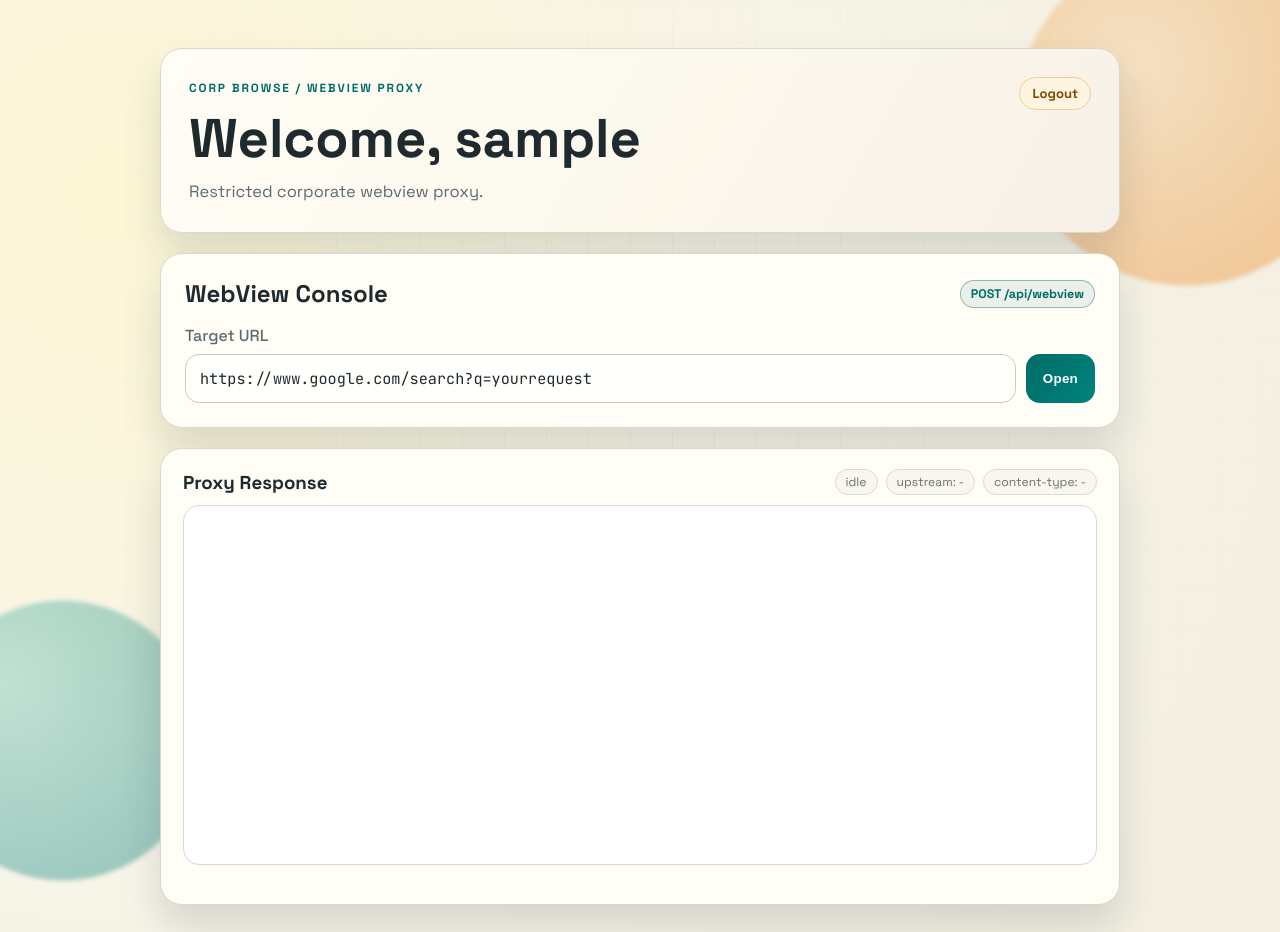
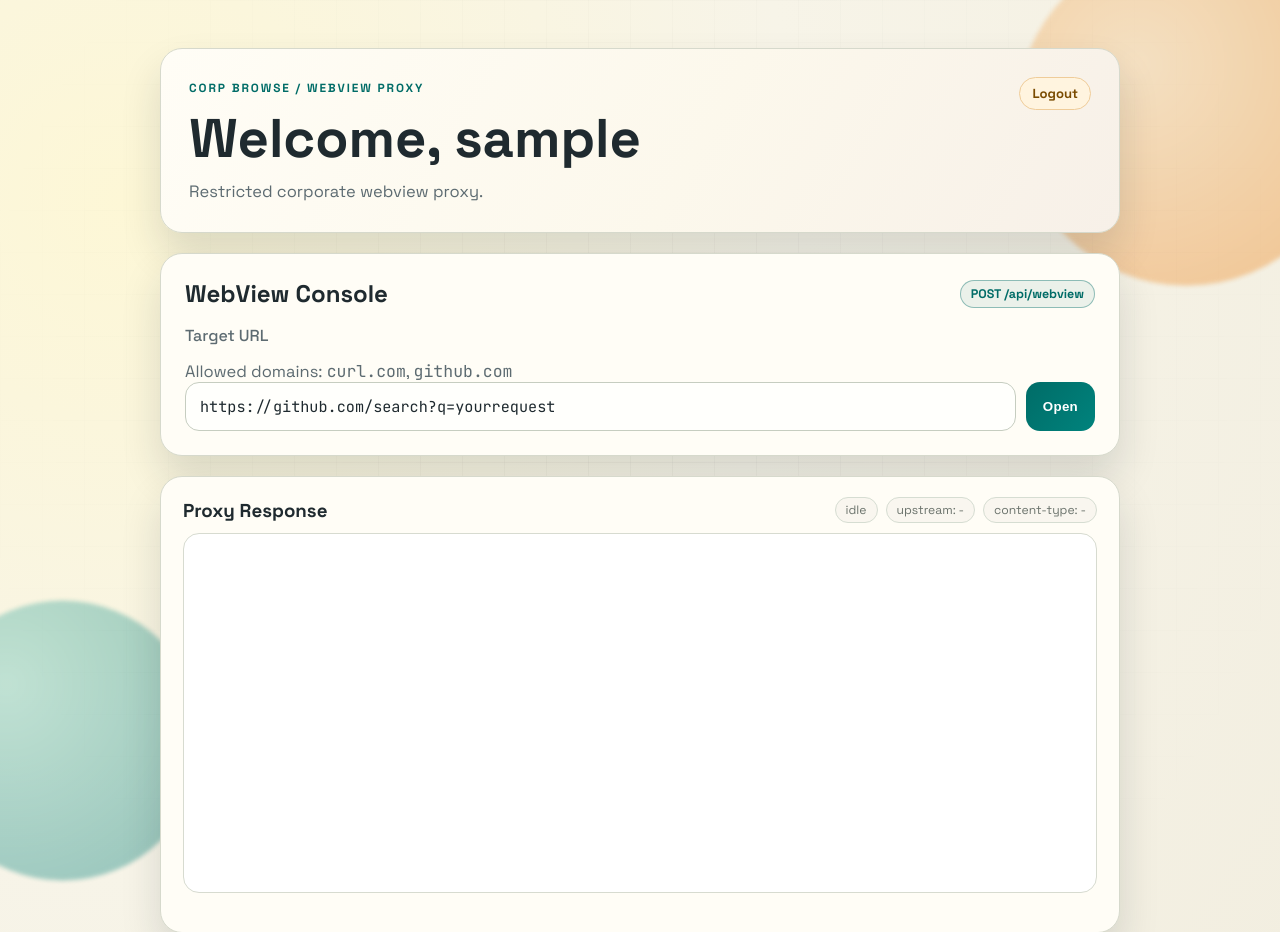
Before and after one commit to wakeupparal1zed/ssrfCTFtask, a Flask app: page / in a window 1280 px wide. Shown: the top 932 px of the page. Run offline with Flask 3, Linux system fonts and the light colour scheme; the visitor is signed in with stand-in values (Sample User, id 1).

Commit message:
Update SSRF whitelist domains

```diff
--- a/web/app.py
+++ b/web/app.py
@@ -27,10 +27,8 @@ INTERNAL_SOCKET_PATH = os.getenv("INTERNAL_SOCKET_PATH", "/run/internal/internal
 app.secret_key = os.getenv("SESSION_SECRET", "dev_session_secret_change_me")
 
 ALLOWED_URL_FRAGMENTS = [
-    "google.com",
-    "ya.ru/maps",
-    "wikipedia.org",
-    "dota2.com"
+    "curl.com",
+    "github.com",
 ]
 INTERNAL_HOSTS = {"127.0.0.1", "localhost", "internal", "intra"}
 
--- a/web/templates/index.html
+++ b/web/templates/index.html
@@ -36,13 +36,14 @@
 
         <form id="fetch-form" class="fetch-form">
           <label for="target-url">Target URL</label>
+          <p class="lead">Allowed domains: <code>curl.com</code>, <code>github.com</code></p>
           <div class="input-row">
             <input
               id="target-url"
               name="url"
               type="text"
-              placeholder="https://www.google.com/search?q=yourrequest"
-              value="https://www.google.com/search?q=yourrequest"
+              placeholder="https://curl.com/"
+              value="https://github.com/search?q=yourrequest"
               required
             />
             <button type="submit" id="send-btn">Open</button>
```
Also changed, not shown: README.md, 1 other file.
